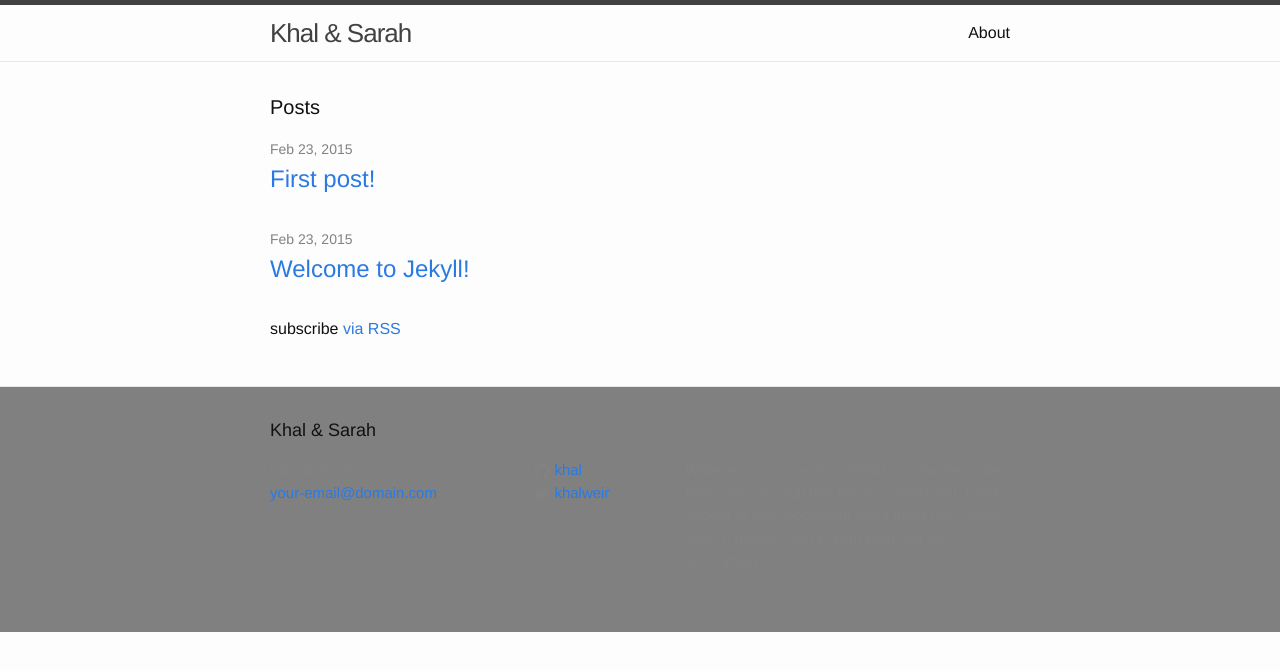
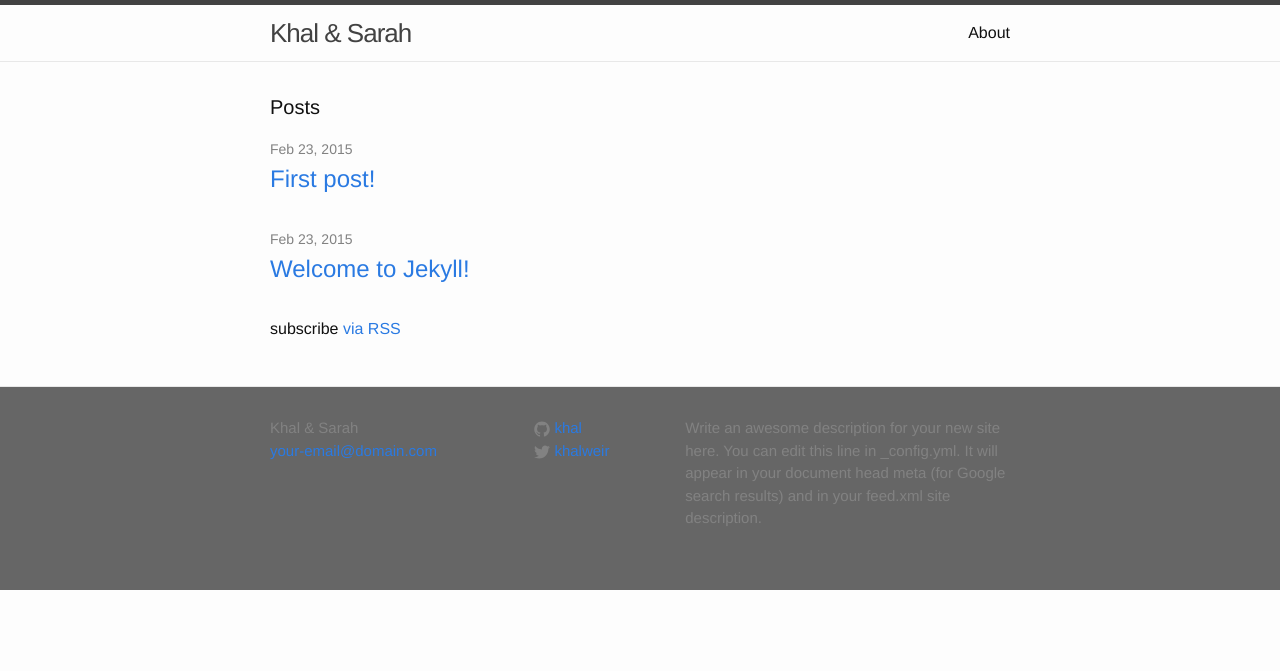
Before and after one commit to chanchad2001/wedsite-1, a Jekyll site: the page built from index.html, in a window 1280 px wide. Shown: the top 671 px of the page. Built offline with Jekyll 4.4.1, drawn with Linux system fonts in a browser that asks for light colours.

Commit message:
more footer updates
title removed, grey background lightened

```diff
--- a/_includes/footer.html
+++ b/_includes/footer.html
@@ -1,8 +1,6 @@
 <footer class="site-footer">
 
   <div class="wrapper">
-
-    <h2 class="footer-heading">{{ site.title }}</h2>
 
     <div class="footer-col-wrapper">
       <div class="footer-col  footer-col-1">
--- a/_sass/_layout.scss
+++ b/_sass/_layout.scss
@@ -94,7 +94,7 @@
 .site-footer {
     border-top: 1px solid $grey-color-light;
     padding: $spacing-unit 0;
-	background-color:grey;
+	background-color:#666;
 }
 
 .footer-heading {
```
